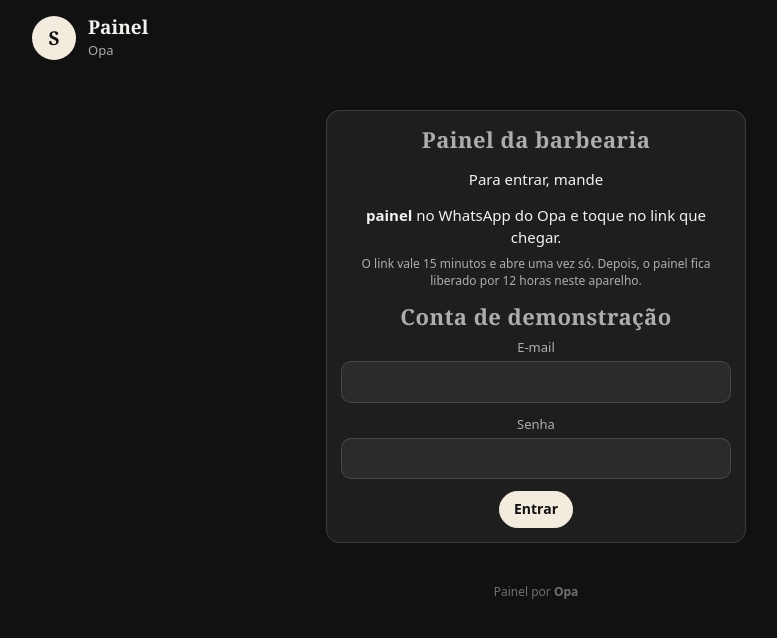
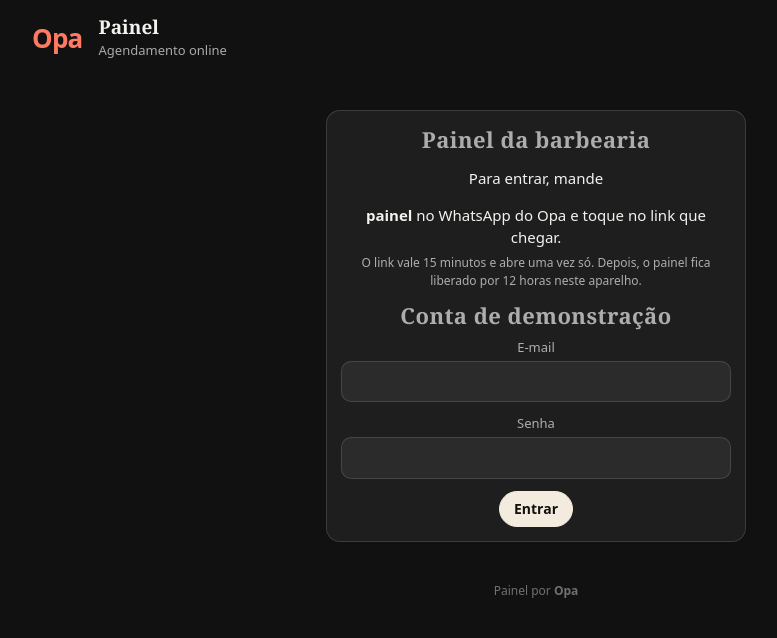
Before and after one commit to demek001/opa-painel, a plain HTML site: page painel/index.html in a window 1280 px wide. Shown: the whole page, without its empty margins (104-881 px from the left). Drawn offline with Linux system fonts and the light colour scheme.

Commit message:
Painel do Opa 2026-11-28 07:53

```diff
--- a/painel.css
+++ b/painel.css
@@ -199,3 +199,6 @@ pre.extrato { white-space: pre-wrap; overflow-wrap: anywhere; font: 13px/1.5 ui-
 .dados-wa dd { margin: 0; overflow-wrap: anywhere; }
 .sub-secao { font-size: 15px; margin: 14px 0 6px; }
 .lista-modelos { list-style: none; padding: 0; margin: 0 0 12px; display: grid; gap: 6px; }
+
+/* Marca do Opa no cabeçalho (D66): a palavra "Opa" em coral, como no site useusa.com.br/opa. */
+.marca-opa { font: 800 26px/1 "Manrope", system-ui, -apple-system, "Segoe UI", Roboto, sans-serif; color: #ff7a62; letter-spacing: -0.03em; flex: none; padding-right: 4px; }
--- a/painel.js
+++ b/painel.js
@@ -151,9 +151,8 @@
   function desenhar() {
     const d = S.dados;
     $("#titulo").textContent = d.barbearia.nome;
-    $("#logo").textContent = (d.barbearia.nome || "S").trim()[0].toUpperCase();
     $("#subtitulo").textContent = `Painel · ${d.dono.nome}`;
-    document.title = `Painel · ${d.barbearia.nome}`;
+    document.title = `${d.barbearia.nome} · Opa`;
     const sel = $("#profissional");
     if (sel.options.length === 1) for (const p of d.profissionais.filter((x) => x.ativo)) sel.append(h("option", { value: p.id }, p.nome));
     sel.value = S.prof;
--- a/painel/index.html
+++ b/painel/index.html
@@ -7,6 +7,7 @@
   <meta name="robots" content="noindex, nofollow">
   <meta name="referrer" content="no-referrer">
   <title>Painel · Opa</title>
+  <link rel="icon" href="/favicon.svg" type="image/svg+xml">
   <link rel="stylesheet" href="/painel.css">
   <script src="/config.js"></script>
 </head>
@@ -14,10 +15,10 @@
   <div class="app" id="app">
     <header class="topo">
       <div class="marca">
-        <div class="logo" id="logo" aria-hidden="true">S</div>
+        <span class="marca-opa" aria-label="Opa">Opa</span>
         <div>
           <h1 id="titulo">Painel</h1>
-          <p class="sub" id="subtitulo">Opa</p>
+          <p class="sub" id="subtitulo">Agendamento online</p>
         </div>
       </div>
       <button class="sair" id="sair" type="button" hidden>Sair</button>
```
Also changed, not shown: painel.html (+3 -2 lines), favicon.svg (added).
